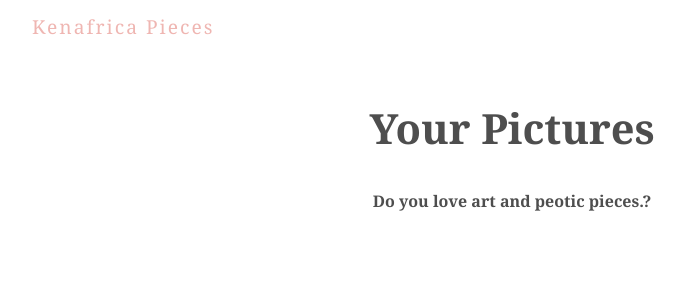
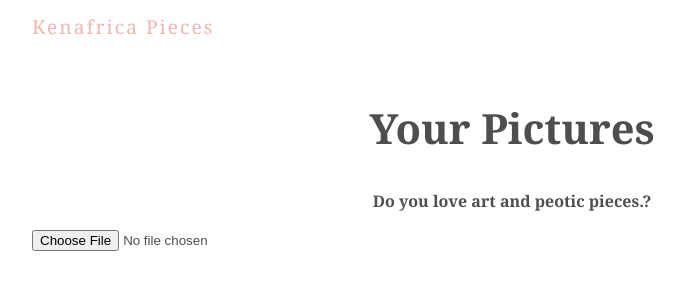
Before and after one commit to Ken-Sarowiwa/KenafricaGram, a React (Create React App) app: page / in a window 1280 px wide. Shown: the top 300 px of the page, without its empty margins (128-812 px from the left). Built offline with nearby package versions, Linux system fonts and the light colour scheme.

Commit message:
user creation form

```diff
--- a/src/App.js
+++ b/src/App.js
@@ -1,10 +1,12 @@
 import React from 'react';
 import Title from './comps/Title';
+import UserForm from './comps/UserForm';
 
 function App() {
   return (
     <div className="App">
       <Title/>
+      <UserForm/>
     </div>
   );
 }
--- /dev/null
+++ b/src/comps/UserForm.js
@@ -0,0 +1,11 @@
+import React from "react"
+const UserForm =()=>{
+    return(
+        <div className="UserForm">
+            <input type="file"></input>
+        </div>
+    )
+
+}
+
+export default UserForm;
```
